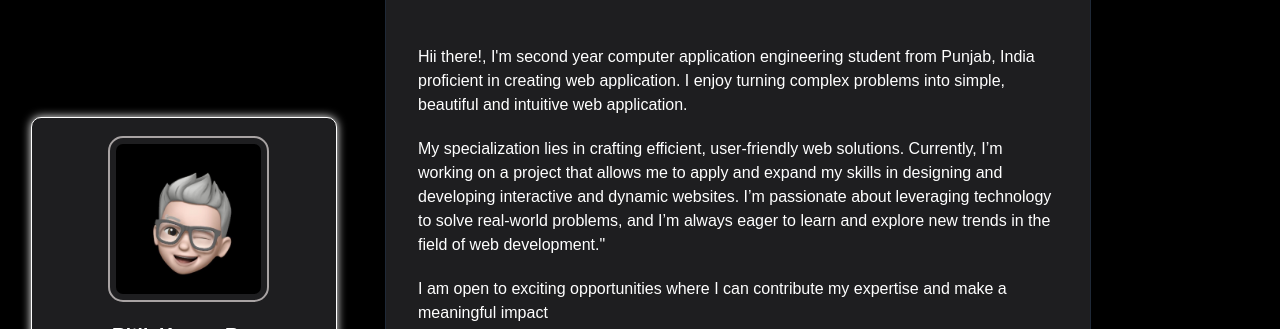
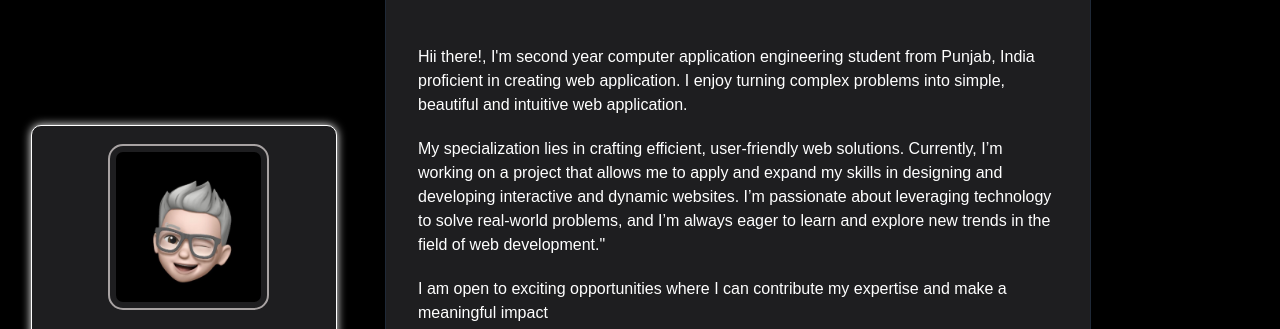
Before and after one commit to hritik-coder07/Resume, a plain HTML site: page index.html in a window 1280 px wide. Shown: the part 147-476 px from the top of the page. Drawn offline with Linux system fonts and the light colour scheme.

Commit message:
Update portfolio.css

```diff
--- a/portfolio.css
+++ b/portfolio.css
@@ -184,7 +184,7 @@ hr {
     border: 1px solid black;
     border-radius: 10px;
     width: 40rem;
-    height: 71rem;
+    height: 72rem;
     margin-top: 3rem;
     padding: 2rem;
     color: var(--bg-color);
```
